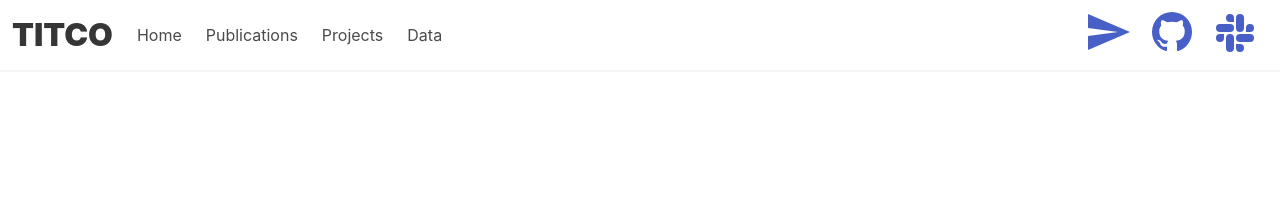
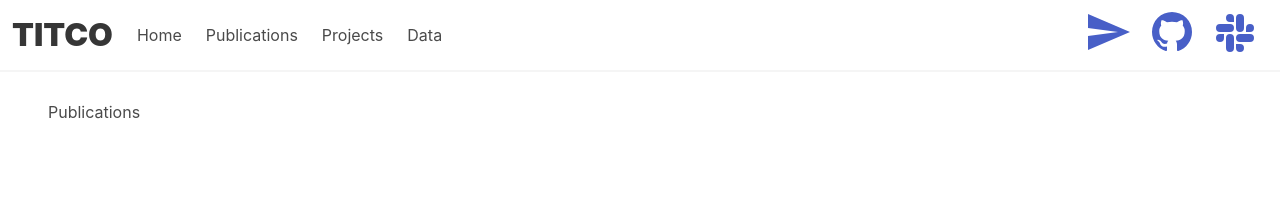
Before and after one commit to martingerdin/titco.org, a Next.js app: page /publications in a window 1280 px wide. Shown: the top 222 px of the page. Built offline with nearby package versions, Linux system fonts and the light colour scheme.

Commit message:
Make sure extra padding is added for pages with navbar on top

```diff
--- a/components/Layout.tsx
+++ b/components/Layout.tsx
@@ -1,4 +1,4 @@
-import { ReactElement } from "react";
+import { ReactElement, useEffect } from "react";
 import Navbar from "./Navbar";
 
 interface layoutProps {
@@ -6,6 +6,8 @@ interface layoutProps {
 }
 
 export default function Layout({children}: layoutProps) {
+  useEffect(() => {document.querySelector("body").classList.add("has-navbar-fixed-top")})
+
   return (
     <>
 	<Navbar />
--- a/pages/index.tsx
+++ b/pages/index.tsx
@@ -1,3 +1,4 @@
+import { useEffect } from "react";
 import Link from "next/link";
 import Icon from "@mdi/react";
 import styled from "styled-components";
@@ -7,6 +8,8 @@ import Logo from "../components/Logo";
 import SocialLinks from "../components/SocialLinks";
 
 export default function Home() {
+  useEffect(() => {document.querySelector("body").classList.remove("has-navbar-fixed-top")})
+
   return (
     <>
 	<section className="hero is-fullheight">
--- a/pages/publications.tsx
+++ b/pages/publications.tsx
@@ -3,7 +3,9 @@ import Layout from "../components/Layout";
 export default function PublicationsPage() {
   return (
     <Layout>
-	<p>Publications</p>
+	<section className="section">
+	    <p>Publications</p>
+	</section>
     </Layout>
   );
 }
```
Also changed, not shown: pages/_app.tsx (+6 -1 lines).
